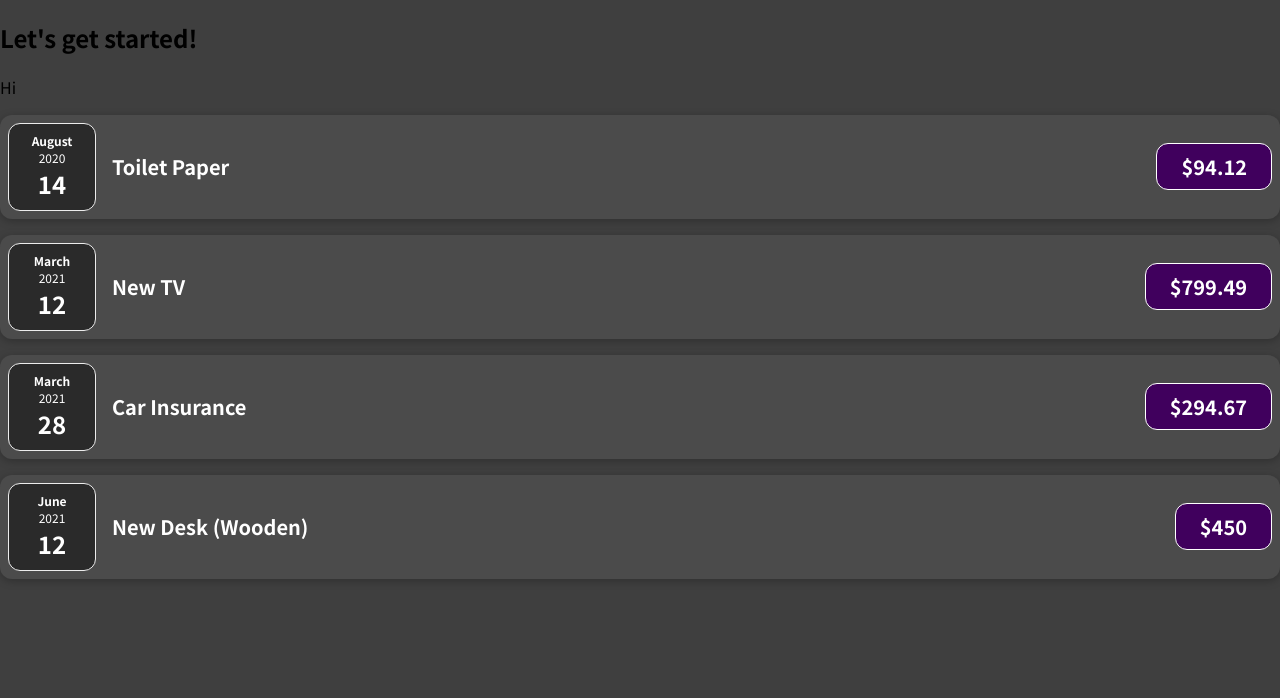
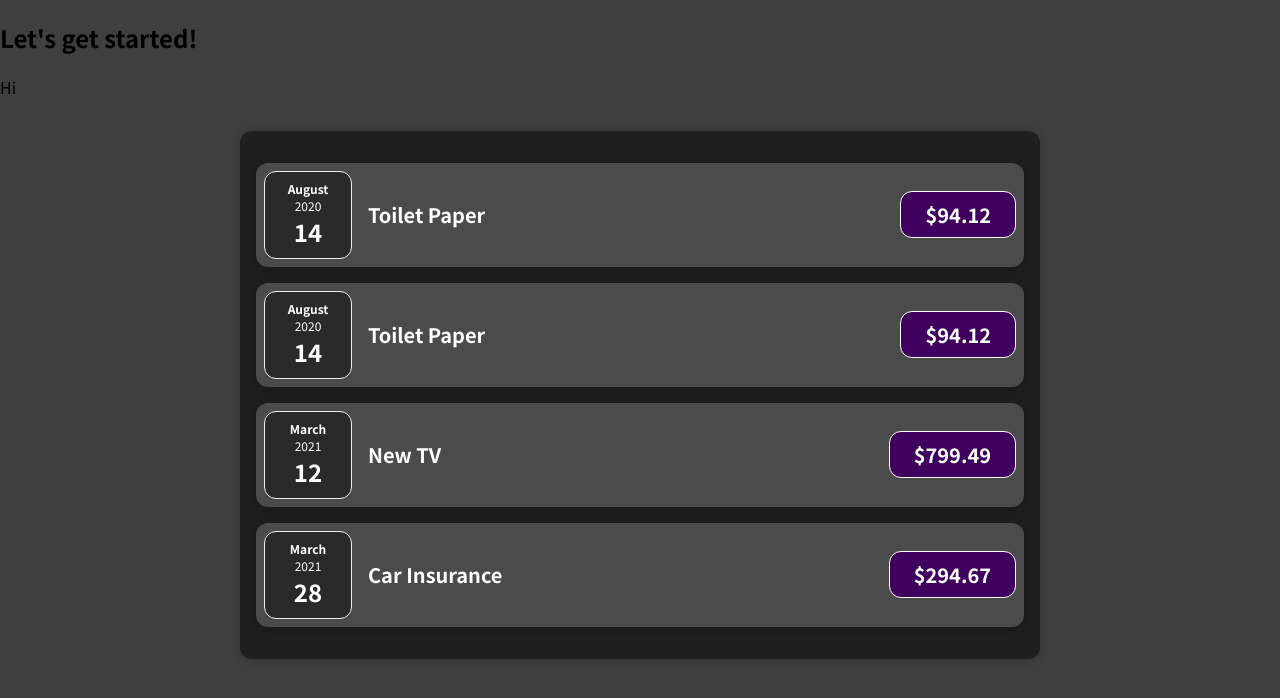
Before and after one commit to luzcry/react-expenses, a React (Create React App) app: page / in a window 1280 px wide. Shown: the top 698 px of the page. Built offline with nearby package versions, Linux system fonts and the light colour scheme.

Commit message:
Practice Making new coMponent

```diff
--- a/src/App.js
+++ b/src/App.js
@@ -1,7 +1,14 @@
-import ExpenseItem from './components/ExpenseItem';
+import ExpenseContainer from './components/ExpenseContainer';
+import './components/Expenses.css';
 
-function App() {
+function App(props) {
   const expenses = [
+    {
+      id: 'e1',
+      title: 'Toilet Paper',
+      amount: 94.12,
+      date: new Date(2020, 7, 14),
+    },
     {
       id: 'e1',
       title: 'Toilet Paper',
@@ -26,26 +33,11 @@ function App() {
     <div>
       <h2>Let's get started!</h2>
       <p>Hi</p>
-      <ExpenseItem
-        title={expenses[0].title}
-        amount={expenses[0].amount}
-        date={expenses[0].date}
-      />
-      <ExpenseItem
-        title={expenses[1].title}
-        amount={expenses[1].amount}
-        date={expenses[1].date}
-      />
-      <ExpenseItem
-        title={expenses[2].title}
-        amount={expenses[2].amount}
-        date={expenses[2].date}
-      />
-      <ExpenseItem
-        title={expenses[3].title}
-        amount={expenses[3].amount}
-        date={expenses[3].date}
-      />
+      <div className="expenses">
+        <ExpenseContainer
+          expenses={expenses}
+        />
+      </div>
     </div>
   );
 }
--- /dev/null
+++ b/src/components/ExpenseContainer.js
@@ -0,0 +1,32 @@
+import { Fragment } from 'react';
+import ExpenseItem from './ExpenseItem';
+
+function ExpenseContainer({expenses}) {
+  return (
+    <Fragment>
+      <ExpenseItem
+        title={expenses[0].title}
+        amount={expenses[0].amount}
+        date={expenses[0].date}
+      />
+      <ExpenseItem
+        title={expenses[1].title}
+        amount={expenses[1].amount}
+        date={expenses[1].date}
+      />
+      <ExpenseItem
+        title={expenses[2].title}
+        amount={expenses[2].amount}
+        date={expenses[2].date}
+      />
+      <ExpenseItem
+        title={expenses[3].title}
+        amount={expenses[3].amount}
+        date={expenses[3].date}
+      />
+      </Fragment>
+        );
+}
+
+
+export default ExpenseContainer;
--- a/src/components/ExpenseItem.js
+++ b/src/components/ExpenseItem.js
@@ -1,13 +1,13 @@
 import ExpenseDate from './ExpenseDate';
 import './ExpenseItem.css';
 
-function ExpenseItem(props) {
+function ExpenseItem({title, date, amount}) {
   return (
     <div className="expense-item">
-      <ExpenseDate date={props.date} />
+      <ExpenseDate date={date} />
       <div className="expense-item__description">
-        <h2>{props.title}</h2>
-        <div className="expense-item__price">${props.amount}</div>
+        <h2>{title}</h2>
+        <div className="expense-item__price">${amount}</div>
       </div>
     </div>
   );
--- /dev/null
+++ b/src/components/Expenses.css
@@ -0,0 +1,9 @@
+.expenses {
+  padding: 1rem;
+  background-color: rgb(31, 31, 31);
+  margin: 2rem auto;
+  width: 50rem;
+  max-width: 95%;
+  border-radius: 12px;
+  box-shadow: 0 1px 8px rgba(0, 0, 0, 0.25);
+}
```
Also changed, not shown: 1 other file (tests, documents, lock files or other folders).
